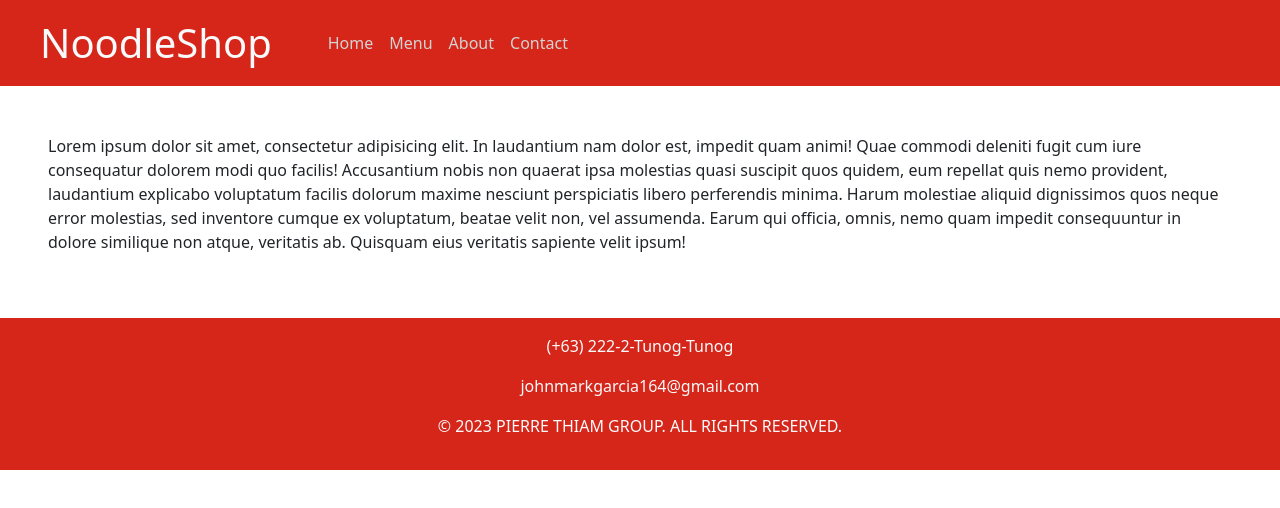
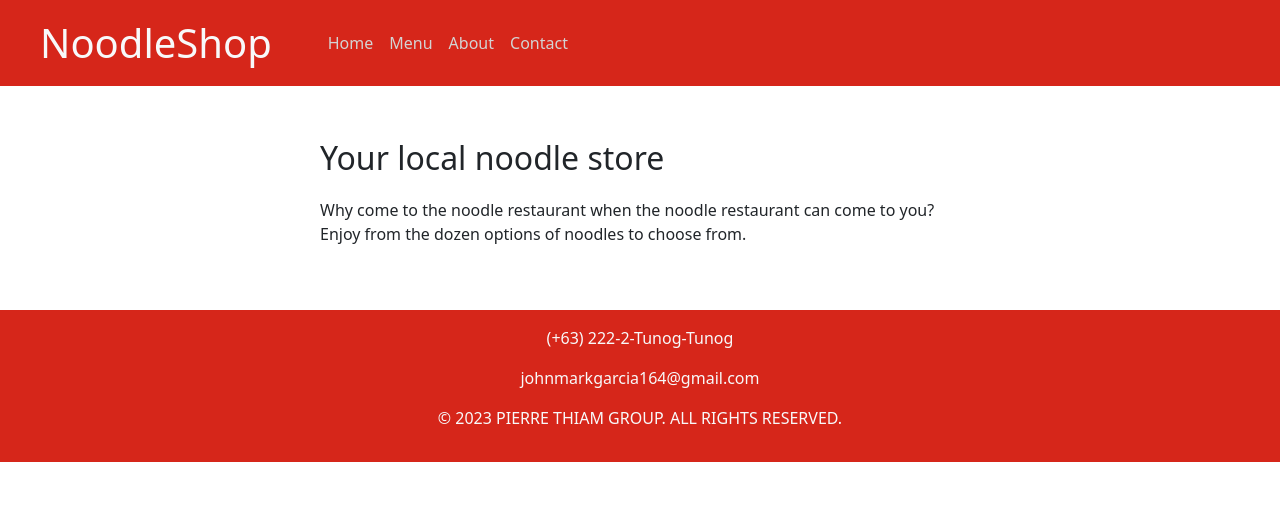
Before and after one commit to mozes-lol/JohDrewIanDrianArk, a plain HTML site: page index.html in a window 1280 px wide. Drawn offline with nearby package versions, Linux system fonts and the light colour scheme; a script that the page names is missing.

Commit message:
add content on header

```diff
--- a/index.html
+++ b/index.html
@@ -35,7 +35,10 @@
     <script src="https://code.jquery.com/jquery-3.5.1.slim.min.js"></script>
     <script src="https://cdn.jsdelivr.net/npm/@popperjs/core@2.0.7/dist/umd/popper.min.js"></script>
     <script src="https://stackpath.bootstrapcdn.com/bootstrap/4.5.2/js/bootstrap.min.js"></script>
-    <p class="mx-5 py-5">Lorem ipsum dolor sit amet, consectetur adipisicing elit. In laudantium nam dolor est, impedit quam animi! Quae commodi deleniti fugit cum iure consequatur dolorem modi quo facilis! Accusantium nobis non quaerat ipsa molestias quasi suscipit quos quidem, eum repellat quis nemo provident, laudantium explicabo voluptatum facilis dolorum maxime nesciunt perspiciatis libero perferendis minima. Harum molestiae aliquid dignissimos quos neque error molestias, sed inventore cumque ex voluptatum, beatae velit non, vel assumenda. Earum qui officia, omnis, nemo quam impedit consequuntur in dolore similique non atque, veritatis ab. Quisquam eius veritatis sapiente velit ipsum!</p>
+    <div class="mx-auto py-5" style="width: 50%;">
+      <p class="fs-2">Your local noodle store</p>
+      <p>Why come to the noodle restaurant when the noodle restaurant can come to you? Enjoy from the dozen options of noodles to choose from.</p>
+    </div>
     <footer class="bg-primary text-light py-3">
         <p class="text-center">(+63) 222-2-Tunog-Tunog</p>
         <p class="text-center">johnmarkgarcia164@gmail.com</p>
```
